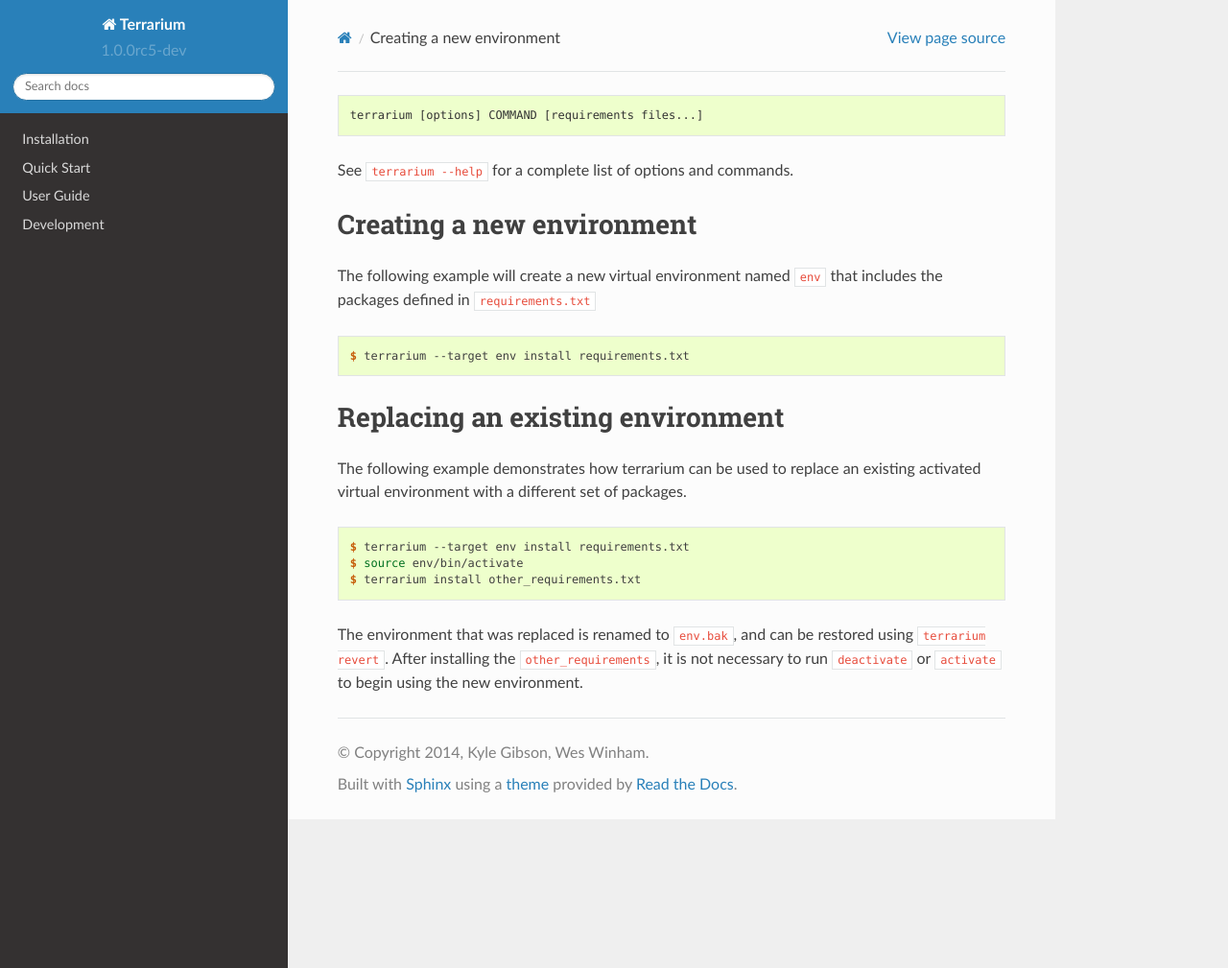
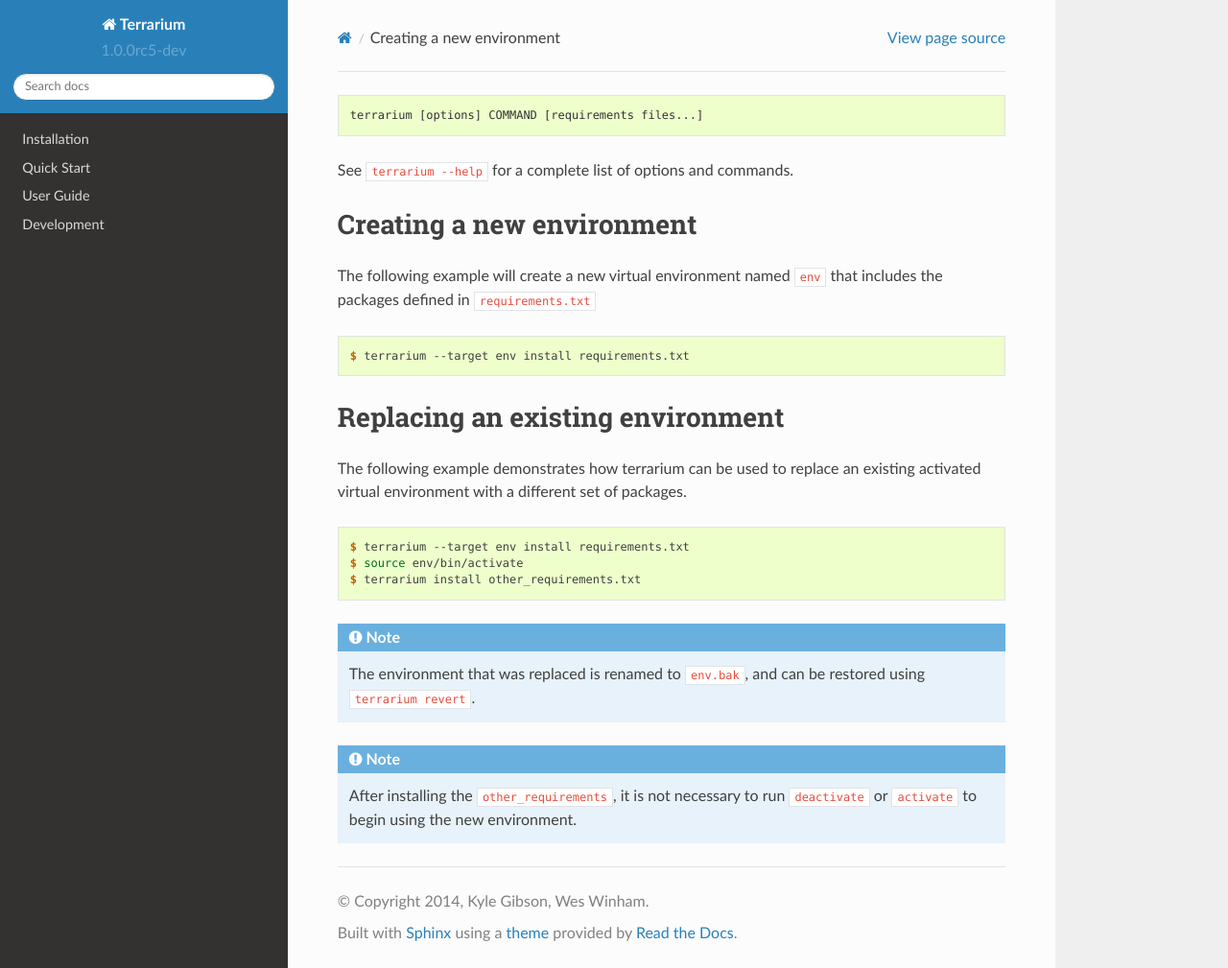
Before and after one commit to PolicyStat/terrarium, a Sphinx documentation site: the page built from docs/_quickstart.rst, in a window 1280 px wide and 1009 px high. Shown: the whole window at 96% size. Built offline with Sphinx 7.4.7 and the Read the Docs theme 2.0.0, drawn with Linux system fonts in a browser that asks for light colours; pages that are not in the unit, such as notebooks, are missing from menus; some of the changed lines change nothing that is shown.

Commit message:
Refs #49. Converted to notes

```diff
--- a/docs/_quickstart.rst
+++ b/docs/_quickstart.rst
@@ -26,9 +26,12 @@ existing activated virtual environment with a different set of packages.
     $ source env/bin/activate
     $ terrarium install other_requirements.txt
 
-The environment that was replaced is renamed to ``env.bak``,
-and can be restored using ``terrarium revert``.
-After installing the ``other_requirements``,
-it is not necessary to run ``deactivate``
-or ``activate``
-to begin using the new environment.
+.. note::
+    The environment that was replaced is renamed to ``env.bak``,
+    and can be restored using ``terrarium revert``.
+
+.. note::
+    After installing the ``other_requirements``,
+    it is not necessary to run ``deactivate``
+    or ``activate``
+    to begin using the new environment.
```
